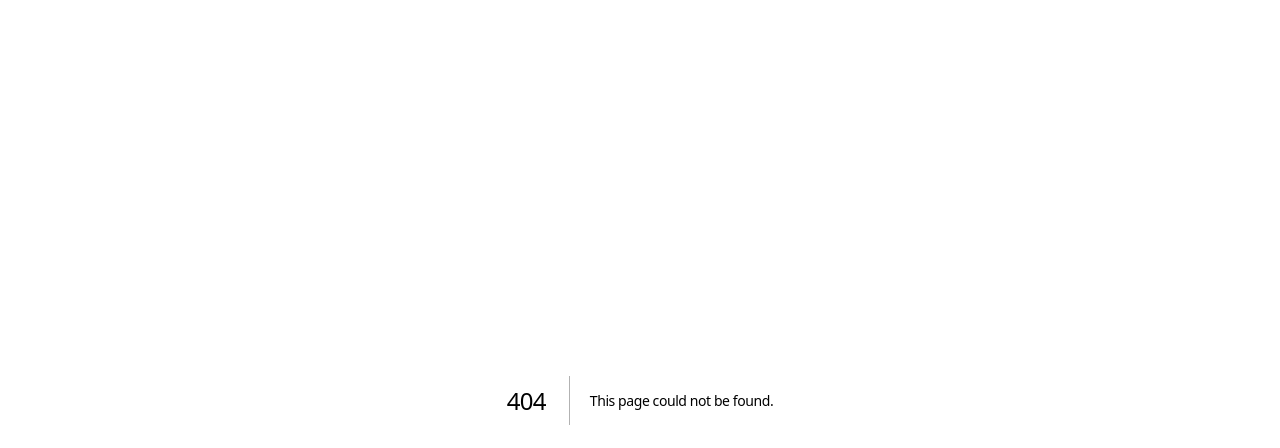
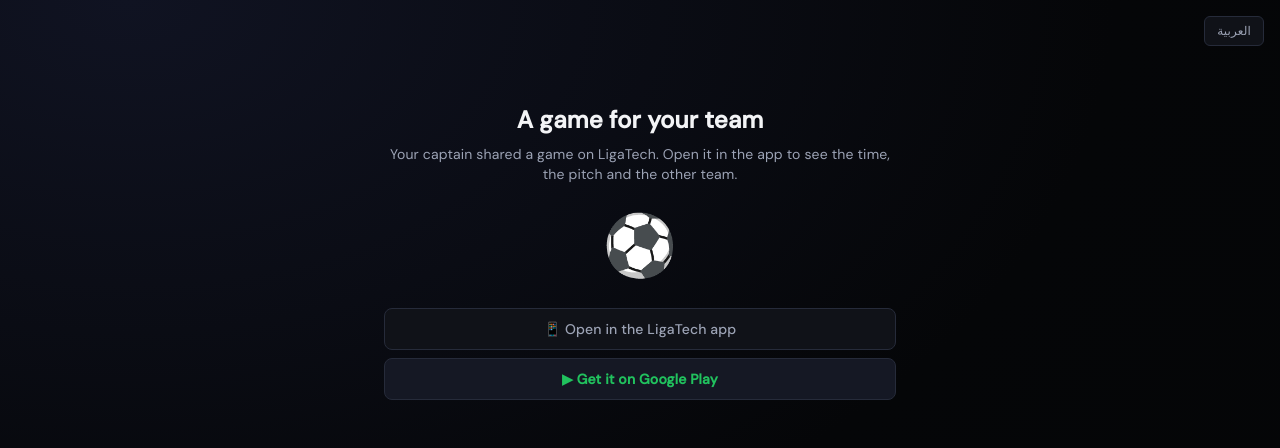
Before and after one commit to Al-Hussein-96/my-own-portfolio, a Next.js app: page /match/1 in a window 1280 px wide. Before the commit this address had no page. Shown: the top 448 px of the page. Built offline with nearby package versions, Linux system fonts and the light colour scheme.

Commit message:
feat(match): landing page for a shared LigaTech game
/match/<id> opens the game in the app where it is installed (Android app
link, iOS association below); this page is the fallback with the store
links. The association file now lists /match/*.

```diff
--- /dev/null
+++ b/app/match/[id]/MatchClient.tsx
@@ -0,0 +1,84 @@
+"use client";
+
+import { useEffect, useState } from "react";
+
+// A game a captain shared. Nothing to fetch: the app shows the game. If the app is
+// installed the OS opens it before this page ever shows; this is the fallback for a
+// phone without it, or a desktop.
+const PLAY_STORE_URL = "https://play.google.com/store/apps/details?id=com.alhussain.ligatech";
+// Filled in when the iOS app is live: https://apps.apple.com/app/id<APPLE_ID>
+const APP_STORE_URL = "";
+
+const MESSAGES = {
+  en: {
+    title: "A game for your team",
+    body: "Your captain shared a game on LigaTech. Open it in the app to see the time, the pitch and the other team.",
+    openInApp: "Open in the LigaTech app",
+    getOnPlay: "Get it on Google Play",
+    getOnAppStore: "Download on the App Store",
+  },
+  ar: {
+    title: "مباراة لفريقك",
+    body: "شارك كابتنك مباراة على LigaTech. افتحها في التطبيق لترى الوقت والملعب والفريق الآخر.",
+    openInApp: "افتح في تطبيق LigaTech",
+    getOnPlay: "حمّله من Google Play",
+    getOnAppStore: "حمّله من App Store",
+  },
+};
+
+export default function MatchClient({ id }: { id: string }) {
+  const [locale, setLocale] = useState<"en" | "ar">("en");
+  const [platform, setPlatform] = useState<"android" | "ios" | "other">("other");
+  const t = MESSAGES[locale];
+
+  useEffect(() => {
+    if (typeof navigator === "undefined") return;
+    if (navigator.language?.startsWith("ar")) setLocale("ar");
+    const ua = navigator.userAgent;
+    if (/android/i.test(ua)) setPlatform("android");
+    else if (/iPhone|iPad|iPod/i.test(ua)) setPlatform("ios");
+  }, []);
+
+  const deepLink = `ligatech://match/${id}`;
+
+  return (
+    <div dir={locale === "ar" ? "rtl" : "ltr"} className="min-h-screen py-10 px-4">
+      <button
+        onClick={() => setLocale(locale === "en" ? "ar" : "en")}
+        className="fixed top-4 end-4 z-10 text-xs px-3 py-1.5 rounded-md border transition-colors"
+        style={{ borderColor: "var(--border2)", color: "var(--muted)", background: "var(--surface)" }}
+      >
+        {locale === "en" ? "العربية" : "English"}
+      </button>
+
+      <div className="max-w-lg mx-auto text-center mt-16">
+        <p className="text-2xl font-semibold mb-2" style={{ color: "var(--text)" }}>{t.title}</p>
+        <p className="text-sm mb-8" style={{ color: "var(--muted)" }}>{t.body}</p>
+
+        <p className="text-6xl mb-8">⚽</p>
+
+        <a
+          href={deepLink}
+          className="w-full flex items-center justify-center gap-2 py-2.5 mb-2 text-sm font-medium rounded-lg border transition-colors"
+          style={{ borderColor: "var(--border2)", color: "var(--muted)", background: "var(--surface)" }}
+        >
+          📱 {t.openInApp}
+        </a>
+        <div className="space-y-2">
+          {platform !== "ios" && (
+            <a href={PLAY_STORE_URL} className="w-full flex items-center justify-center gap-2 py-2.5 text-sm font-semibold rounded-lg"
+               style={{ background: "var(--surface2)", color: "#21c25e", border: "1px solid var(--border2)" }}>
+              ▶ {t.getOnPlay}
+            </a>
+          )}
+          {platform !== "android" && APP_STORE_URL && (
+            <a href={APP_STORE_URL} className="w-full flex items-center justify-center gap-2 py-2.5 text-sm font-semibold rounded-lg"
+               style={{ background: "var(--surface2)", color: "#21c25e", border: "1px solid var(--border2)" }}>
+               {t.getOnAppStore}
+            </a>
+          )}
+        </div>
+      </div>
+    </div>
+  );
+}
--- /dev/null
+++ b/app/match/[id]/page.tsx
@@ -0,0 +1,13 @@
+import type { Metadata } from "next";
+import MatchClient from "./MatchClient";
+
+export const metadata: Metadata = {
+  title: "LigaTech — A game for your team",
+  description: "Your captain shared a game. Open LigaTech to see it and say if you are in.",
+  robots: { index: false, follow: false },
+};
+
+export default async function MatchPage({ params }: { params: Promise<{ id: string }> }) {
+  const { id } = await params;
+  return <MatchClient id={id} />;
+}
```
Also changed, not shown: 1 other file (tests, documents, lock files or other folders).
